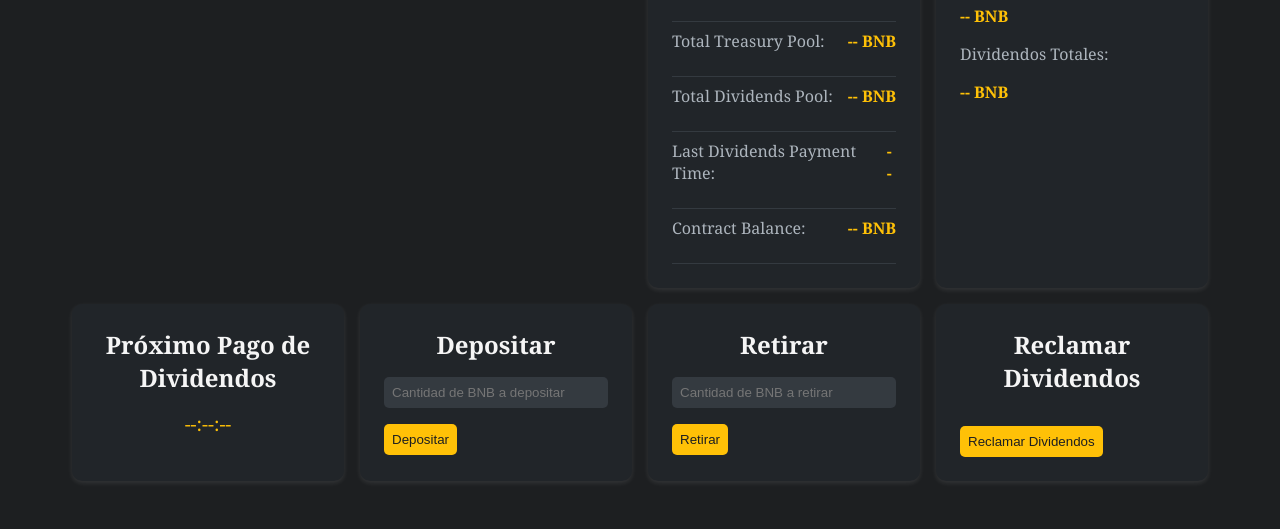
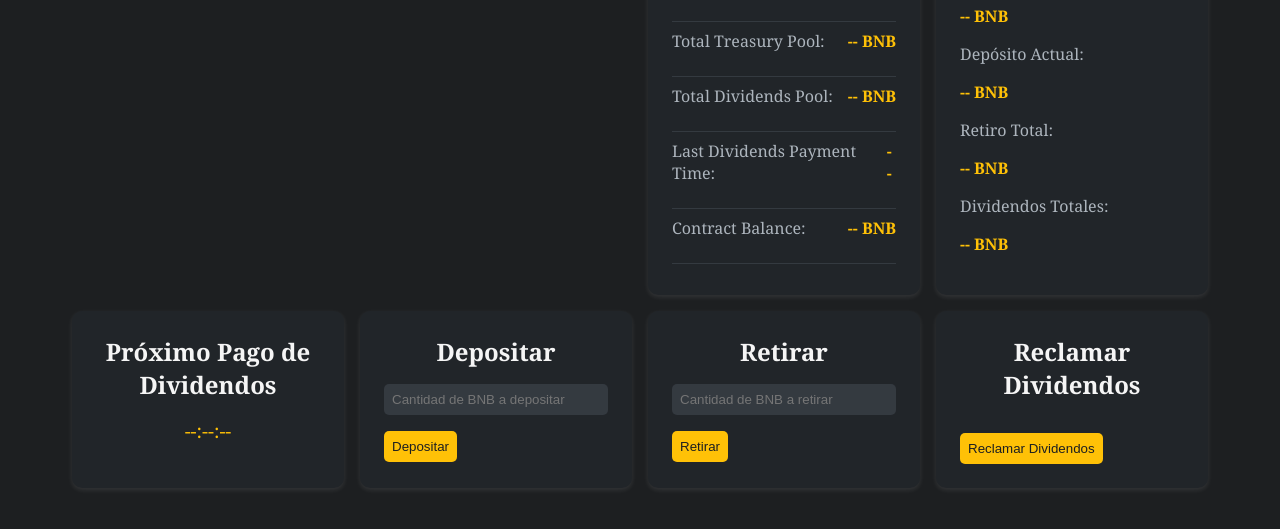
Before and after one commit to Rubtururu/pruebabank012, a plain HTML site: page index.html in a window 1280 px wide. Shown: the part 171-700 px from the top of the page. Drawn offline with nearby package versions, Linux system fonts and the light colour scheme.

Commit message:
Update index.html

```diff
--- a/index.html
+++ b/index.html
@@ -49,6 +49,14 @@
                     <p class="highlight"><span id="user-dividends-today">--</span> BNB</p>
                 </div>
                 <div class="user-stat">
+                    <p>Depósito Actual:</p>
+                    <p class="highlight"><span id="user-current-deposit">--</span> BNB</p>
+                </div>
+                <div class="user-stat">
+                    <p>Retiro Total:</p>
+                    <p class="highlight"><span id="user-total-withdrawals">--</span> BNB</p>
+                </div>
+                <div class="user-stat">
                     <p>Dividendos Totales:</p>
                     <p class="highlight"><span id="user-total-dividends">--</span> BNB</p>
                 </div>
```
